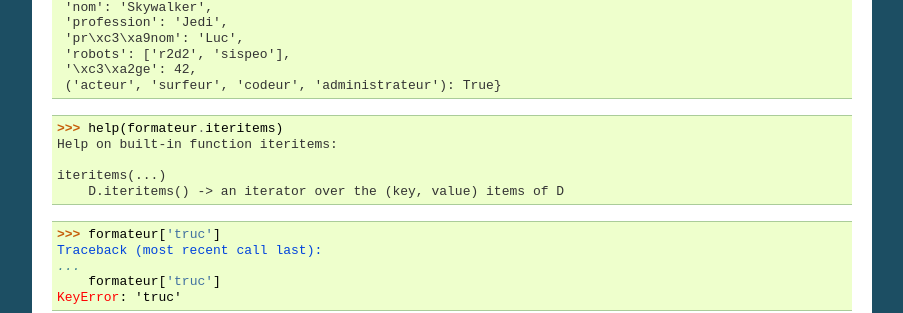
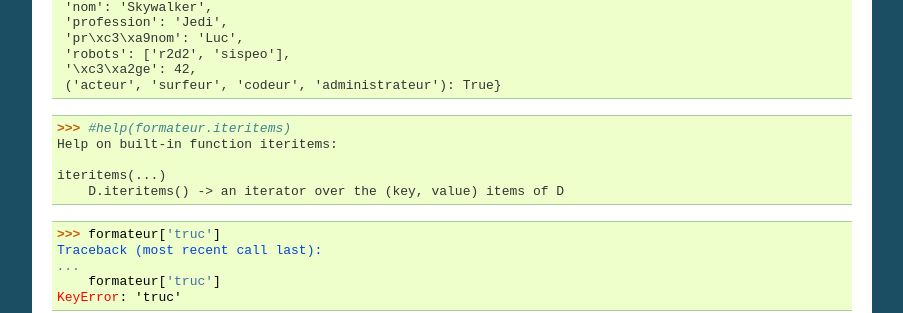
Before and after one commit to jpcw/formation, a Sphinx documentation site: the page built from docs/source/chapters/data_structures/dicts.rst, in a window 1280 px wide and 900 px high, scrolled down 3274 px. Shown: the part 139-452 px from the top of the window, without its empty margins (198-1101 px from the left). Built offline with Sphinx 7.4.7, drawn with Linux system fonts in a browser that asks for light colours.

```diff
--- a/docs/source/chapters/data_structures/dicts.rst
+++ b/docs/source/chapters/data_structures/dicts.rst
@@ -221,7 +221,7 @@
 
 .. code:: python
 
-    >>> help(formateur.iteritems)
+    >>> #help(formateur.iteritems)
     Help on built-in function iteritems:
     <BLANKLINE>
     iteritems(...)
```
Also changed, not shown: .travis.yml.
